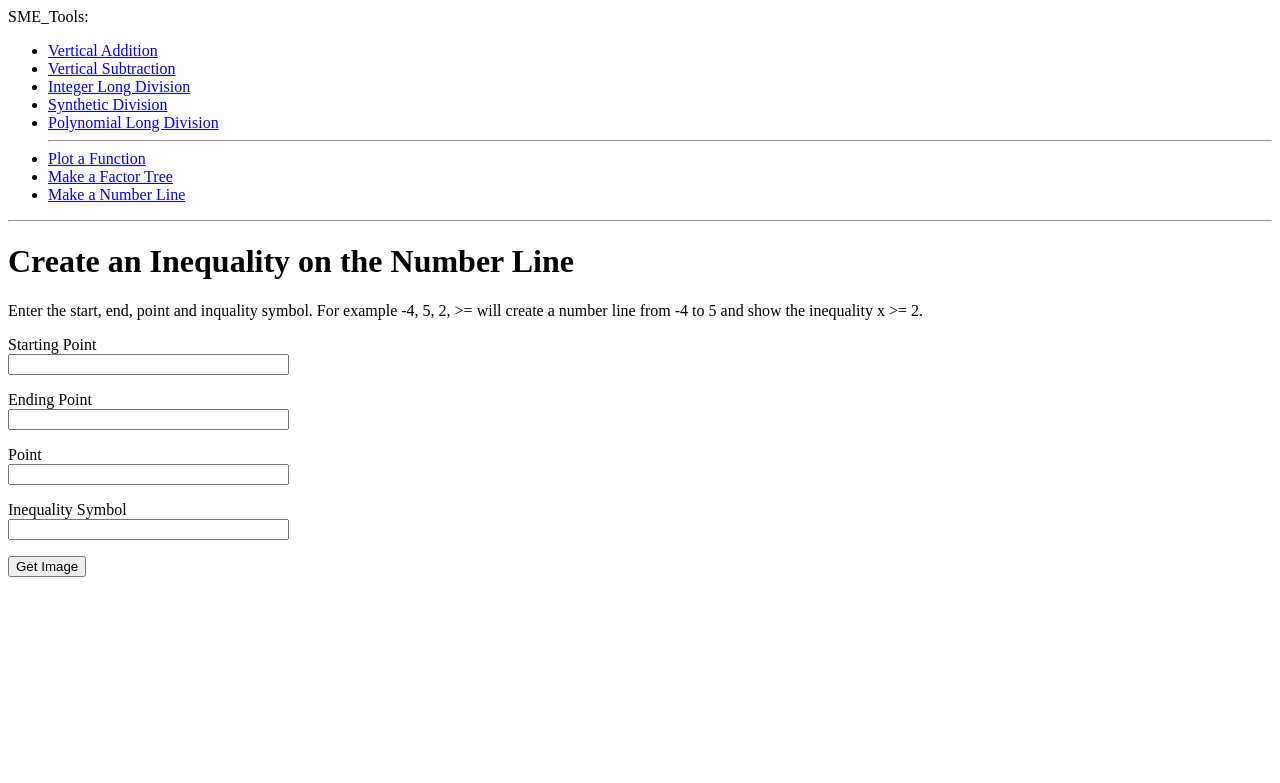
After one commit to peterchiappini/sme-tools, a Flask app: page /num_line_inequality in a window 1280 px wide. The commit adds this page. Shown: the top 783 px of the page. Run offline with Flask 2, Linux system fonts and the light colour scheme.

Commit message:
Add number line inequality

```diff
--- a/app/forms.py
+++ b/app/forms.py
@@ -39,3 +39,12 @@ class GraphPlotter(FlaskForm):
 class FactorTree(FlaskForm):
     function = StringField('Number', validators=[DataRequired()])
     submit = SubmitField('Get Image')
+
+
+class NumberLine(FlaskForm):
+    first = StringField('Starting Point', validators=[DataRequired()])
+    last = StringField('Ending Point', validators=[DataRequired()])
+    a = StringField('Point', validators=[DataRequired()])
+    relation = StringField('Inequality Symbol', validators=[DataRequired()])
+
+    submit = SubmitField('Get Image')
--- a/app/routes.py
+++ b/app/routes.py
@@ -8,6 +8,7 @@ from app.forms import VerticalSubtraction
 from app.forms import IntegerLongDiv
 from app.forms import GraphPlotter
 from app.forms import FactorTree
+from app.forms import NumberLine
 
 import subprocess
 import os
@@ -21,6 +22,37 @@ from shutil import copyfile
 @app.route('/index')
 def index():
     return render_template('index.html')
+
+
+@app.route('/num_line_inequality', methods=['GET', 'POST'])
+def num_line_inequality():
+    form = NumberLine()
+    if form.validate_on_submit():
+        first, last, a, relation = sym.sympify(form.first.data), sym.sympify(form.last.data), \
+                                   sym.sympify(form.a.data), str(form.relation.data)
+
+        path = Path('.') / 'app/static'
+        filename = f"number_line"
+        copyfile("app/static/num_line_template.tex", f"app/static/{filename}" + ".tex")
+
+        with open(f"app/static/{filename}" + ".tex", "a") as file:
+            file.write(tools.number_line_inequality(first, last, a, relation) + "\\end{document}")
+
+        # Compile LaTeX file to a pdf
+        p = subprocess.Popen(["xelatex", "--shell-escape", f"{filename}.tex"], cwd=path)
+        p.wait()
+
+        # Convert the pdf to an svg
+        q = subprocess.call(["pdf2svg", f'{filename}.pdf', f'{filename}.svg'], cwd=path)
+
+        # Clean up files
+        files_to_remove = [".aux", ".log", ".pdf", ".tex"]
+        for extension in files_to_remove:
+            os.remove(path / f'{filename}{extension}')
+
+        flash(f'/static/{filename}.svg')
+        return redirect('/num_line_inequality')
+    return render_template('num_line_inequality.html', title='Number Line Inequality', form=form)
 
 
 @app.route('/factor_tree', methods=['GET', 'POST'])
--- a/app/templates/base.html
+++ b/app/templates/base.html
@@ -129,6 +129,7 @@ Preview.callback.autoReset = true;  // make sure it can run more than once
             <hr>
             <li><a href="/plotter">Plot a Function</a></li>
             <li><a href="/factor_tree">Make a Factor Tree</a></li>
+            <li><a href="/num_line_inequality">Make a Number Line</a></li>
             </ul>
         </div>
         <div id="MathPreview" style="border:1px solid; padding: 5px; width:90%;margin-top:5px; margin-right:5px;"></div>
--- a/app/templates/factor_tree.html
+++ b/app/templates/factor_tree.html
@@ -11,6 +11,7 @@
             <hr>
             <li><a href="/plotter">Plot a Function</a></li>
             <li><a href="/factor_tree">Make a Factor Tree</a></li>
+            <li><a href="/num_line_inequality">Make a Number Line</a></li>
             </ul>
         </div>
         <hr>
--- /dev/null
+++ b/app/templates/num_line_inequality.html
@@ -0,0 +1,65 @@
+<head><title>SME_Tools</title></head>
+<body>
+<div>
+    SME_Tools:
+    <ul>
+        <li><a href="/vert_add">Vertical Addition</a></li>
+        <li><a href="/vert_sub">Vertical Subtraction</a></li>
+        <li><a href="/int_long_div">Integer Long Division</a></li>
+        <li><a href="/synth_div">Synthetic Division</a></li>
+        <li><a href="/poly_long_div">Polynomial Long Division</a></li>
+        <hr>
+        <li><a href="/plotter">Plot a Function</a></li>
+        <li><a href="/factor_tree">Make a Factor Tree</a></li>
+        <li><a href="/num_line_inequality">Make a Number Line</a></li>
+    </ul>
+</div>
+<hr>
+</body>
+
+{% block content %}
+<h1>Create an Inequality on the Number Line</h1>
+Enter the start, end, point and inquality symbol. For example -4, 5, 2, >= will create a number line from -4 to 5
+and show the inequality x >= 2.
+<form action="" method="post" novalidate>
+    {{ form.hidden_tag() }}
+    <p>
+        {{ form.first.label }}<br>
+        {{ form.first(size=32) }}<br>
+        {% for error in form.first.errors %}
+        <span style="color: red;">[{{ error }}]</span>
+        {% endfor %}
+    </p>
+    <p>
+        {{ form.last.label }}<br>
+        {{ form.last(size=32) }}<br>
+        {% for error in form.last.errors %}
+        <span style="color: red;">[{{ error }}]</span>
+        {% endfor %}
+    </p>
+    <p>
+        {{ form.a.label }}<br>
+        {{ form.a(size=32) }}<br>
+        {% for error in form.a.errors %}
+        <span style="color: red;">[{{ error }}]</span>
+        {% endfor %}
+    </p>
+    <p>
+        {{ form.relation.label }}<br>
+        {{ form.relation(size=32) }}<br>
+        {% for error in form.relation.errors %}
+        <span style="color: red;">[{{ error }}]</span>
+        {% endfor %}
+    </p>
+    <p>{{ form.submit() }}</p>
+    <div align="center">
+        {% with messages = get_flashed_messages() %}
+        {% if messages %}
+        {% for message in messages %}
+        <img align="center" width="500" height="500" src={{ message }}>
+        {% endfor %}
+        {% endif %}
+        {% endwith %}
+    </div>
+</form>
+{% endblock %}
--- a/app/templates/plotter.html
+++ b/app/templates/plotter.html
@@ -11,6 +11,7 @@
             <hr>
             <li><a href="/plotter">Plot a Function</a></li>
             <li><a href="/factor_tree">Make a Factor Tree</a></li>
+            <li><a href="/num_line_inequality">Make a Number Line</a></li>
             </ul>
         </div>
         <hr>
```
Also changed, not shown: app/tools.py (+65 -0 lines), 1 other file.
